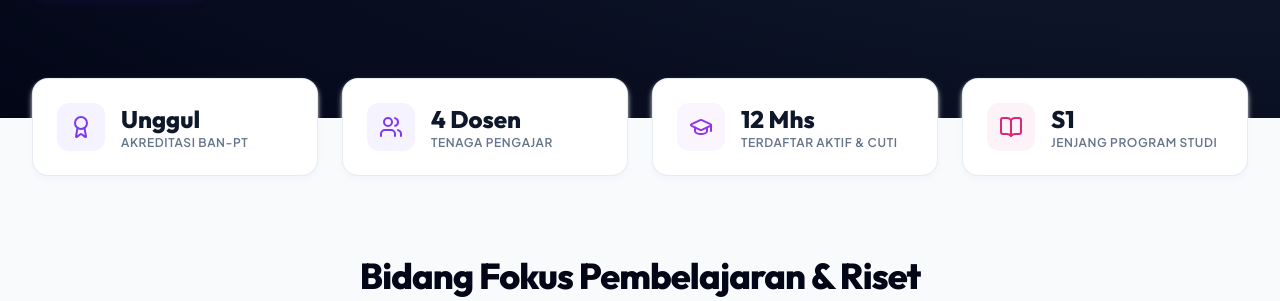
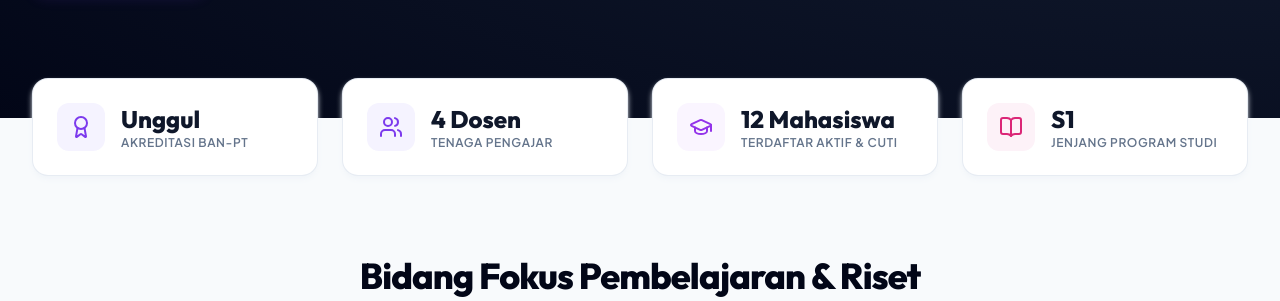
Before and after one commit to yafiazka/website-profil-prodi, a Flask app: page / in a window 1280 px wide. Shown: the part 613-914 px from the top of the page. Run offline with Flask 3, Linux system fonts and the light colour scheme; some libraries are stand-ins or nearby versions.

Commit message:
perbaikan nama menu

```diff
--- a/templates/home.html
+++ b/templates/home.html
@@ -100,7 +100,7 @@
                 <i data-lucide="graduation-cap" class="w-6 h-6"></i>
             </div>
             <div>
-                <span class="block text-2xl font-extrabold text-slate-900 font-outfit">{{ stats.total_mahasiswa }} Mhs</span>
+                <span class="block text-2xl font-extrabold text-slate-900 font-outfit">{{ stats.total_mahasiswa }} Mahasiswa</span>
                 <span class="block text-xs font-semibold text-slate-500 uppercase tracking-wider">Terdaftar Aktif & Cuti</span>
             </div>
         </div>
```
